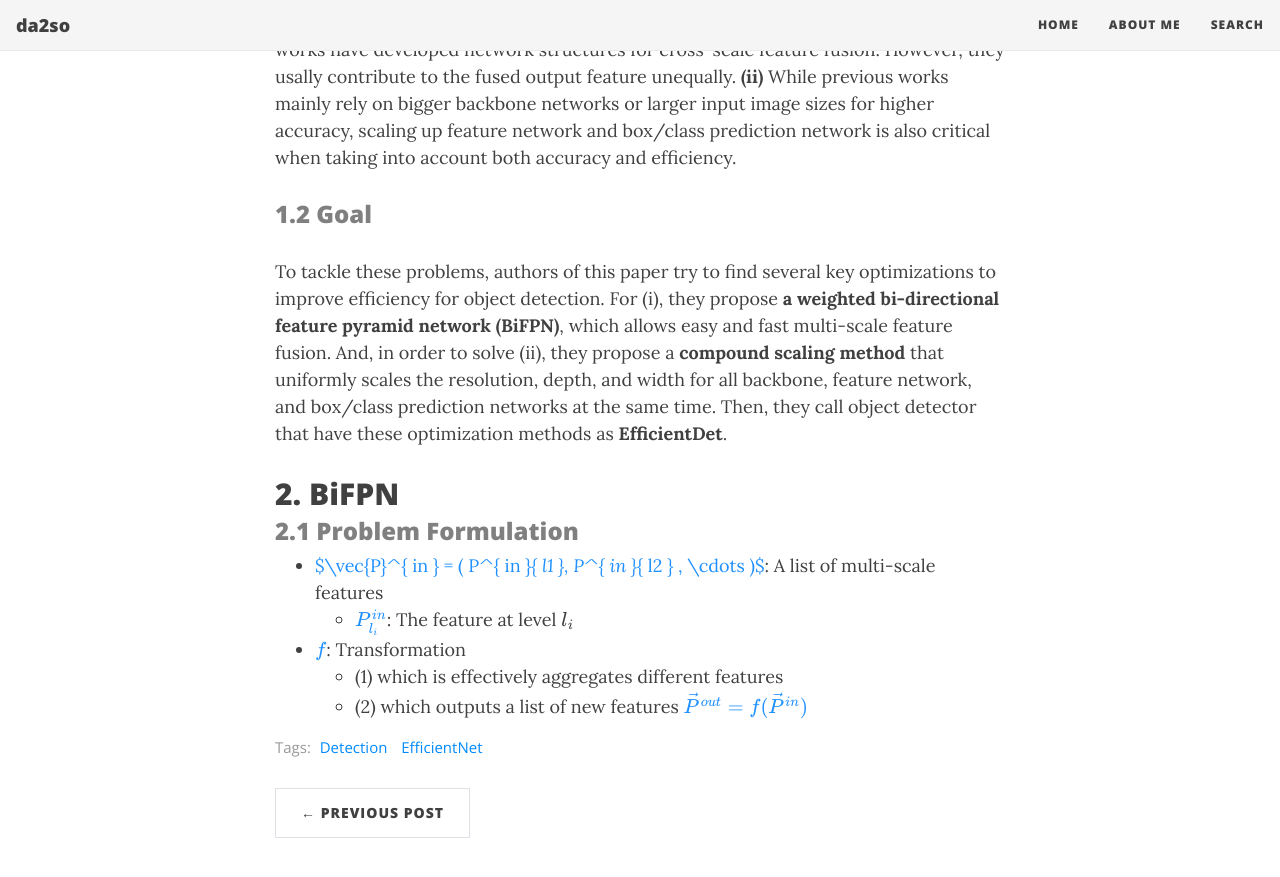
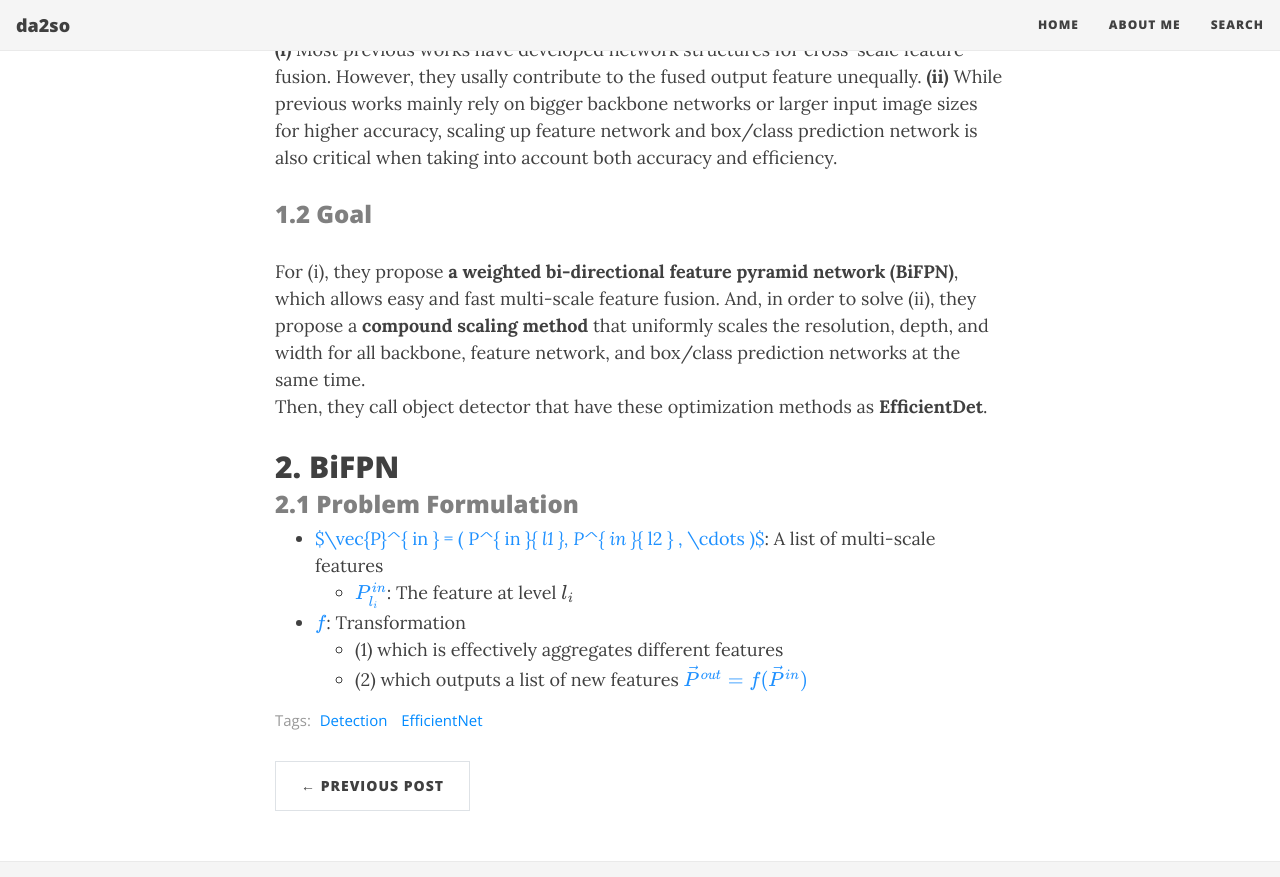
Before and after one commit to da2so/da2so.github.io, a Jekyll site: the page built from _posts/2021-01-30-EfficientDet_Scalable_and_Efficient_Object_Detection.md, in a window 1280 px wide and 900 px high, scrolled down 383 px. Shown: the top 877 px of the window. Built offline with Jekyll 4.4.1, drawn with Linux system fonts in a browser that asks for light colours; nearby versions of some CDN libraries; formulas are drawn with MathJax 3.

Commit message:
Update 2021-01-30-EfficientDet_Scalable_and_Efficient_Object_Detection.md

```diff
--- a/_posts/2021-01-30-EfficientDet_Scalable_and_Efficient_Object_Detection.md
+++ b/_posts/2021-01-30-EfficientDet_Scalable_and_Efficient_Object_Detection.md
@@ -10,11 +10,13 @@
 ## 1. Introduction
 ### <span style="color:gray"> 1.1 Motivation </span>
 
-The existing methods for object detection mainly have two problems. **(i)** Most previous works have developed network structures for cross-scale feature fusion. However, they usally contribute to the fused output feature unequally. **(ii)** While previous works mainly rely on bigger backbone networks or larger input image sizes for higher accuracy, scaling up feature network and box/class prediction network is also critical when taking into account both accuracy and efficiency.
+The existing methods for object detection mainly have two problems.
+**(i)** Most previous works have developed network structures for cross-scale feature fusion. However, they usally contribute to the fused output feature unequally.  **(ii)** While previous works mainly rely on bigger backbone networks or larger input image sizes for higher accuracy, scaling up feature network and box/class prediction network is also critical when taking into account both accuracy and efficiency.
 
 ### <span style="color:gray"> 1.2 Goal </span>
 
-To tackle these problems, authors of this paper try to find several key optimizations to improve efficiency for object detection. For (i), they propose **a weighted bi-directional feature pyramid network (BiFPN)**, which allows easy and fast multi-scale feature fusion. And, in order to solve (ii), they propose a **compound scaling method** that uniformly scales the resolution, depth, and width for all backbone, feature network, and box/class prediction networks at the same time. Then, they call object detector that have these optimization methods as **EfficientDet**.
+For (i), they propose **a weighted bi-directional feature pyramid network (BiFPN)**, which allows easy and fast multi-scale feature fusion. And, in order to solve (ii), they propose a **compound scaling method** that uniformly scales the resolution, depth, and width for all backbone, feature network, and box/class prediction networks at the same time.
+Then, they call object detector that have these optimization methods as **EfficientDet**.
 
 
 ## 2. BiFPN
```
